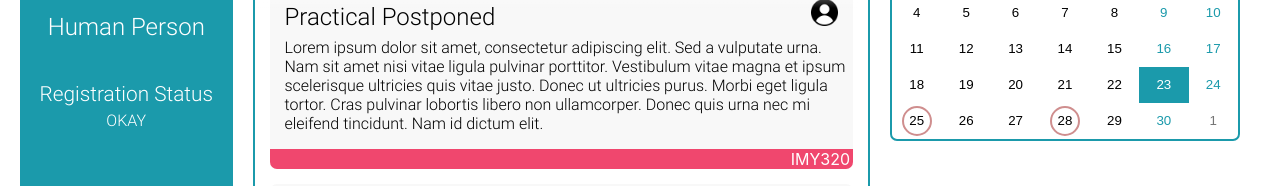
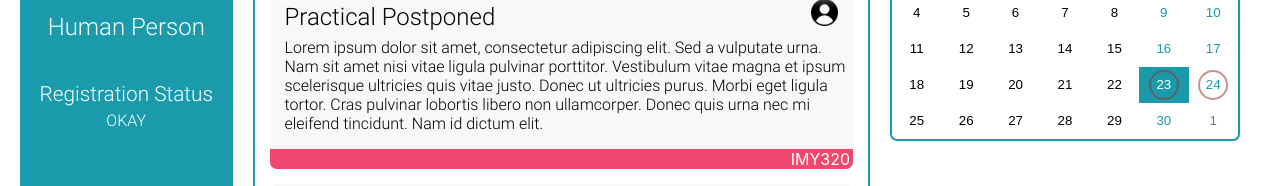
Before and after one commit to TashUni/IMY320_TheMarellousFivers, a React (Create React App) app in the folder web-project/: page / in a window 1280 px wide. Shown: the part 243-429 px from the top of the page. Built offline with nearby package versions, Linux system fonts and the light colour scheme.

Commit message:
fixed calender functioning, now to add events

```diff
--- a/web-project/src/App.js
+++ b/web-project/src/App.js
@@ -3,15 +3,28 @@ import Navbar from "./components/Navbar/Navbar";
 import Profile from './components/Profile/Profile';
 import Feed from "./components/Feed/Feed";
 import Calender from "./components/Calender/Calender";
+import {useState} from "react";
+
 
 function App() {
+    const [events, setEvents] = useState([
+        {
+            name: "Coffee",
+            date: new Date("2023-09-23")
+        },
+        {
+            name: "Tea",
+            date: new Date("2023-09-24"),
+        }
+    ])
+
     return (
     <div className={styles.Body}>
         <Navbar />
         <div className={styles.Container}>
             <Profile />
             <Feed />
-            <Calender/>
+            <Calender events={events} setEvents={setEvents}/>
         </div>
 
     </div>
--- a/web-project/src/components/Calender/Calender.js
+++ b/web-project/src/components/Calender/Calender.js
@@ -1,19 +1,11 @@
 import React, {useEffect, useState} from "react";
 import Calendar from "react-calendar";
 import './calender.scss';
-import styles from './calenderStyles.scss';
+import styles from './calenderStyles.module.scss';
 
-function Calender() {
+function Calender({events, setEvents}) {
+
     const [value, onChange] = useState(new Date());
-    const [eventDates, setEventDates] = useState([
-        new Date("2023-09-25"),
-        new Date("2023-09-28"),
-    ])
-
-    useEffect(() => {
-        console.log("selected date: " + value);
-    }, [value]);
-
 
     function isSameDay(date1, date2) {
         return (
@@ -24,12 +16,18 @@ function Calender() {
     }
 
     const getTiles = ({date, view}) => {
-        if (eventDates.some((eventDate) => isSameDay(eventDate, date))) {
-            console.log("Match");
-            return <div className="event-dot-container">
-                <div className="event-dot"></div>
-            </div>
+
+        const today = new Date();
+
+         if (events.some((eventDate) => isSameDay(eventDate.date, date))) {
+            console.log("Match: " + date);
+            return (
+                <div className={styles.eventDotContainer}>
+                    <div className={styles.eventDot}></div>
+                </div>
+            )
         }
+        return null;
     }
 
     return (
--- a/web-project/src/components/Calender/calenderStyles.scss
+++ b/web-project/src/components/Calender/calenderStyles.module.scss
@@ -1,4 +1,4 @@
-.event-dot {
+.eventDot{
   border: 2px solid rgba(165, 42, 42, 0.53);
   z-index: 3;
   border-radius: 100%;
@@ -9,6 +9,6 @@
   bottom: -7px;
 }
 
-.event-dot-container {
+.eventDotContainer {
   position: relative;
 }
```
